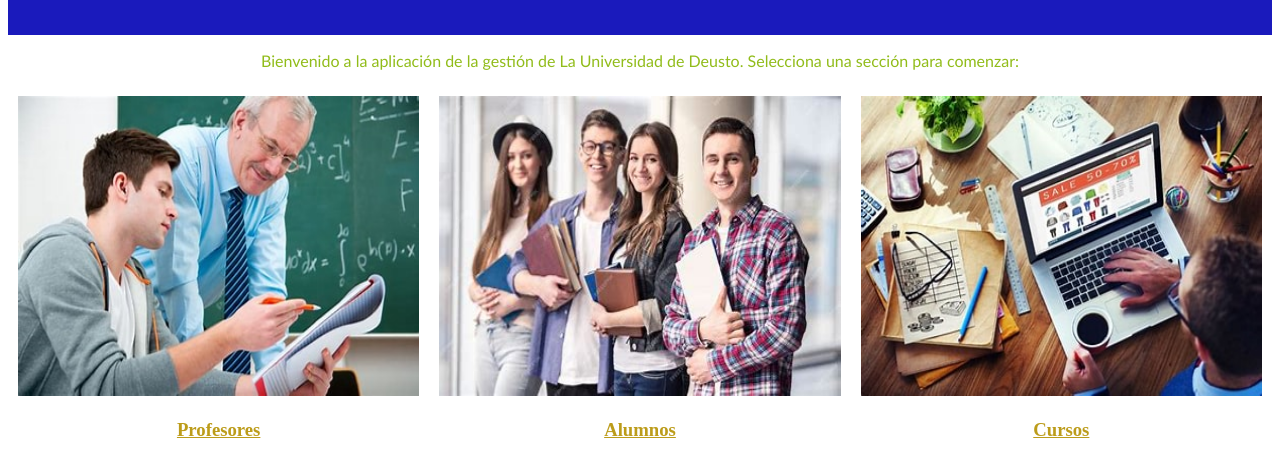
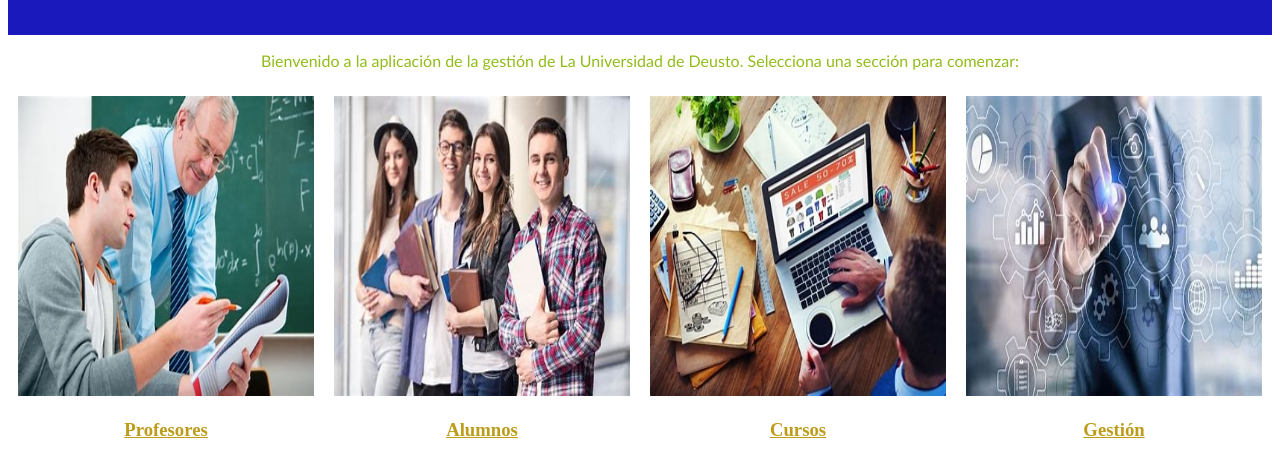
Before and after one commit to Amine67-stack/universidad, a website: page html/index.html in a window 1280 px wide. Shown: the part 152-626 px from the top of the page. Drawn offline with Linux system fonts and the light colour scheme.

Commit message:
Update index.html

```diff
--- a/html/index.html
+++ b/html/index.html
@@ -40,7 +40,14 @@
                     <h3>Cursos</h3>
                 </a>
             </div>
+             <div class="columna">
+            <a href="gestion.html">
+                <img src="img/gestion.jpg" alt="Gestión">
+                <h3>Gestión</h3>
+            </a>
         </div>
+        </div>
+
 
 
 
@@ -83,6 +90,13 @@
                     <h2>Cursos</h2>
                 </a>
 
+
+                 <a href="gestion.html">
+                    <img src="img/gestion.png" alt="gestion">
+                    <h2>gestion</h2>
+                </a>
+
+
                 -->
 
 
```
